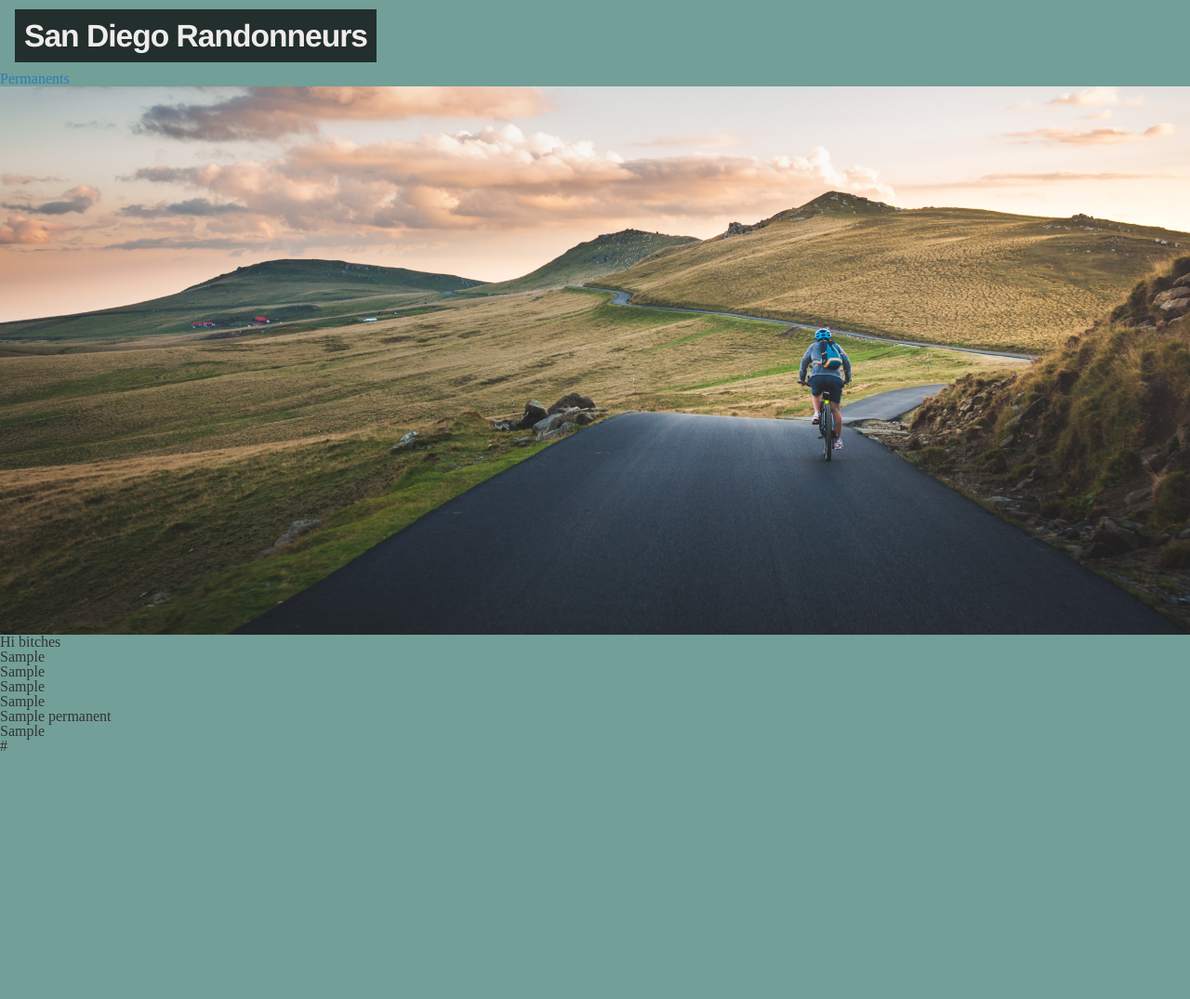
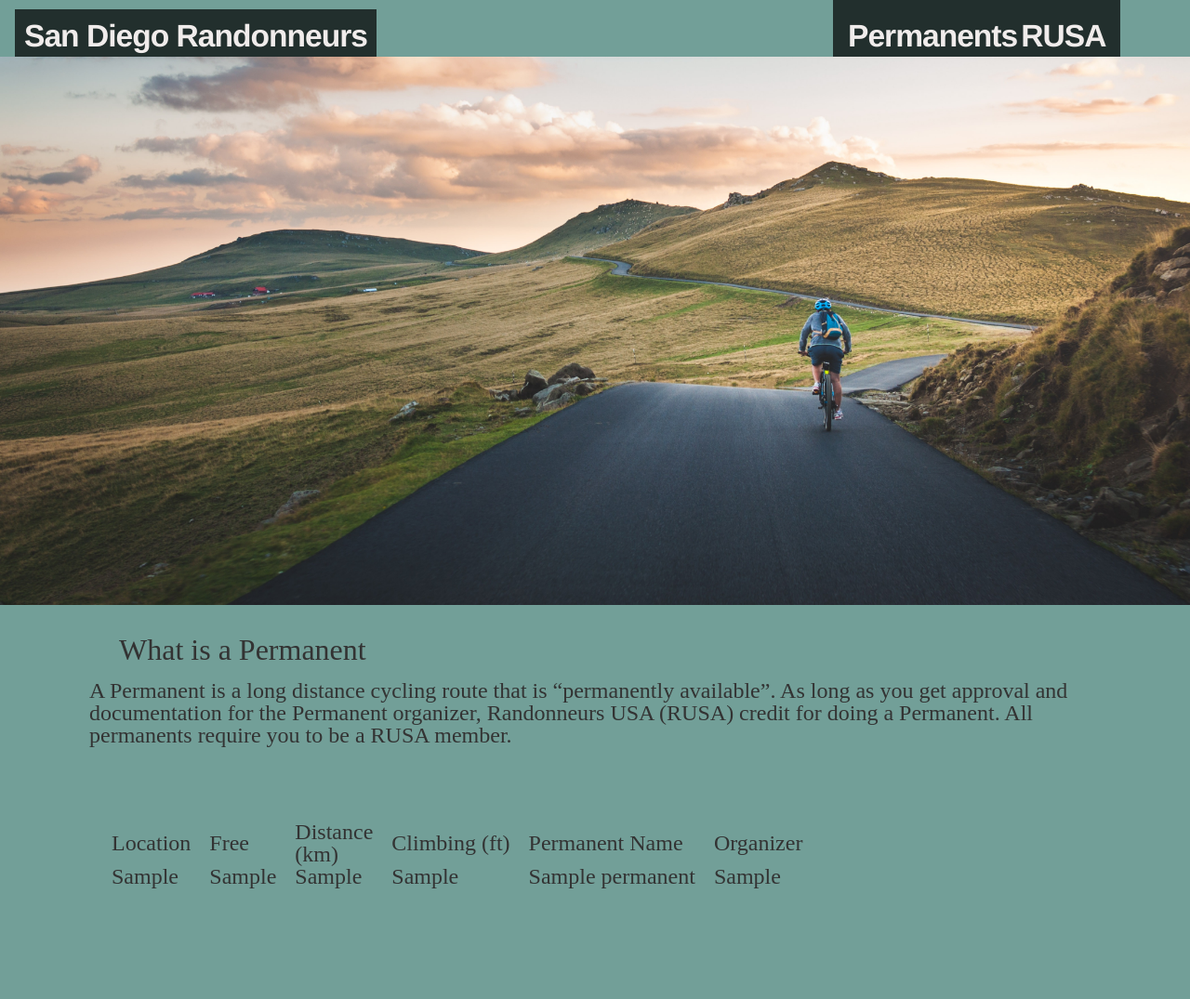
Before and after one commit to C-Powers/sdRando, a Django app: page /permanents in a window 1280 px wide. Shown: the whole page at 93% size. Before the commit the page ends 808 px from the top, so only its background shows below. Run offline with Django 3.2, Linux system fonts and the light colour scheme; tables that the repository leaves empty hold one stand-in row (values such as "Sample post"); some libraries are stand-ins or nearby versions.

Commit message:
styling changes. New pages added.

```diff
--- a/sanDiegoRandos/static/sass/style.scss
+++ b/sanDiegoRandos/static/sass/style.scss
@@ -16,8 +16,11 @@ body {
   padding: 1em 0 0 1em;
 }
 
+
+.header {
+  display: inline;
+}
 $a-tags: 'a, a:active, a:hover, a:visited';
-
 h1 {
   span {
    #{$a-tags}{
@@ -25,18 +28,70 @@ h1 {
      color: #f0eceb;
      font: bold 2.1em/45px Helvetica, Sans-Serif;
      letter-spacing: -1px;
-     background: rgb(0, 0, 0); /* fallback color */
+     background: rgb(0, 0, 0);
      background: rgba(0, 0, 0, 0.7);
      padding: 10px;
    }
  }
 }
 
+
+.header-links {
+  display: inline;
+  float:right;
+  margin-left: 70vw;
+  padding: 1em 1em 0 1em;
+  position: fixed;
+  z-index: 99;
+  background: rgb(0, 0, 0);
+  background: rgba(0, 0, 0, 0.7);
+  #{$a-tags} {
+    /*color: rgb(0, 0, 0);
+    font: bold 1.7em/45px Helvetica, Sans-Serif;
+    padding-right: 1.0em;*/
+    text-decoration: none;
+    color: #f0eceb;
+    font: bold 2.1em/45px Helvetica, Sans-Serif;
+    letter-spacing: -1px;
+  }
+}
+
+/* In home.html. Described on the main SDRANDOS webpage*/
 .desc-content {
-  font-size: 1.5em;
-  padding: 2em;
+  padding: 2em 6em 2em 6em;
+  h1 {
+    font-size: 2.0em;
+    padding-bottom: .5em;
+  }
+  p{
+    font-size: 1.5em;
+  }
   a{
     text-decoration: none;
     color: #f0eceb;
   }
 }
+
+/* permanents.html*/
+.permanent-info {
+  padding: 2em 6em 2em 6em;
+  h1{
+    font-size: 2.0em;
+    padding-bottom: .25em;
+    padding: 0 0 .5em 1em;
+  }
+  p {
+    font-size: 1.5em;
+  }
+}
+
+table {
+  margin: 2em 0 5em 5em;
+  font-size: 1.5em;
+}
+th {
+  padding-right: 20px;
+}
+td {
+  padding-right: 20px;
+}
--- a/sanDiegoRandos/static/stylesheets/style.css
+++ b/sanDiegoRandos/static/stylesheets/style.css
@@ -81,25 +81,92 @@ body {
   padding: 1em 0 0 1em;
 }
 
-/* line 23, ../sass/style.scss */
+/* line 20, ../sass/style.scss */
+.header {
+  display: inline;
+}
+
+/* line 26, ../sass/style.scss */
 h1 span a, h1 span a:active, h1 span a:hover, h1 span a:visited {
   text-decoration: none;
   color: #f0eceb;
   font: bold 2.1em/45px Helvetica, Sans-Serif;
   letter-spacing: -1px;
   background: black;
-  /* fallback color */
   background: rgba(0, 0, 0, 0.7);
   padding: 10px;
 }
 
-/* line 35, ../sass/style.scss */
+/* line 39, ../sass/style.scss */
+.header-links {
+  display: inline;
+  float: right;
+  margin-left: 70vw;
+  padding: 1em 1em 0 1em;
+  position: fixed;
+  z-index: 99;
+  background: black;
+  background: rgba(0, 0, 0, 0.7);
+}
+/* line 48, ../sass/style.scss */
+.header-links a, .header-links a:active, .header-links a:hover, .header-links a:visited {
+  /*color: rgb(0, 0, 0);
+  font: bold 1.7em/45px Helvetica, Sans-Serif;
+  padding-right: 1.0em;*/
+  text-decoration: none;
+  color: #f0eceb;
+  font: bold 2.1em/45px Helvetica, Sans-Serif;
+  letter-spacing: -1px;
+}
+
+/* In home.html. Described on the main SDRANDOS webpage*/
+/* line 60, ../sass/style.scss */
 .desc-content {
+  padding: 2em 6em 2em 6em;
+}
+/* line 62, ../sass/style.scss */
+.desc-content h1 {
+  font-size: 2.0em;
+  padding-bottom: .5em;
+}
+/* line 66, ../sass/style.scss */
+.desc-content p {
   font-size: 1.5em;
-  padding: 2em;
 }
-/* line 38, ../sass/style.scss */
+/* line 69, ../sass/style.scss */
 .desc-content a {
   text-decoration: none;
   color: #f0eceb;
 }
+
+/* permanents.html*/
+/* line 76, ../sass/style.scss */
+.permanent-info {
+  padding: 2em 6em 2em 6em;
+}
+/* line 78, ../sass/style.scss */
+.permanent-info h1 {
+  font-size: 2.0em;
+  padding-bottom: .25em;
+  padding: 0 0 .5em 1em;
+}
+/* line 83, ../sass/style.scss */
+.permanent-info p {
+  font-size: 1.5em;
+}
+
+/* line 88, ../sass/style.scss */
+table {
+  margin: 2em 0 5em 5em;
+  font-size: 1.5em;
+}
+
+/* line 92, ../sass/style.scss */
+th {
+  padding-right: 20px;
+}
+
+/* line 95, ../sass/style.scss */
+td {
+  padding-right: 20px;
+}
--- a/sanDiegoRandos/templates/sanDiegoRandos/base.html
+++ b/sanDiegoRandos/templates/sanDiegoRandos/base.html
@@ -13,9 +13,11 @@
   </head>
 <body>
   <header class="header">
+    <div class="header-links">
+      <a href="/permanents">Permanents</a>
+      <a href = "https://rusa.org/"> RUSA </a>
+    </div>
     <h1 class="banner-text"><span> <a href="/"> San Diego Randonneurs </a></span></h1>
-  </br>
-    <a href="/permanents">Permanents</a>
     <img class="header-image" src="{% static 'images/bikeBanner.jpg' %}" alt="My image"/>
   </header>
 
--- /dev/null
+++ b/sanDiegoRandos/templates/sanDiegoRandos/gather.html
@@ -0,0 +1,5 @@
+{% extends 'sanDiegoRandos/base.html' %}
+
+{% block content %}
+<h1> Currently Gathering Information. Please Wait. </h1>
+{% endblock %}
--- a/sanDiegoRandos/templates/sanDiegoRandos/permanents.html
+++ b/sanDiegoRandos/templates/sanDiegoRandos/permanents.html
@@ -1,10 +1,6 @@
 {% extends 'sanDiegoRandos/base.html' %}
 
 {% block content %}
-  <p>
-    Hi bitches
-  </p>
-
     <!--
     '''
     location = models.CharField(max_length=200)
@@ -17,16 +13,35 @@
     '''
     -->
 
+    <div class="permanent-info">
+      <h1> What is a Permanent </h1>
+      <p>
+        A Permanent is a long distance cycling route that is “permanently available”.
+        As long as you get approval and documentation for the Permanent organizer,
+        Randonneurs USA (RUSA) credit for doing a Permanent.
+        All permanents require you to be a RUSA member.
+      </p>
+    </div>
+
+
+  <table>
+    <tr>
+      <th> Location </th>
+      <th> Free </th>
+      <th> Distance </br> (km) </th>
+      <th> Climbing (ft) </th>
+      <th> Permanent Name </th>
+      <th> Organizer </th>
+    </tr>
     {% for post in posts %}
-  <p>
-    {{ post.location|linebreaks }}
-    {{ post.freeRoute|linebreaks }}
-    {{ post.distance|linebreaks }}
-    {{ post.climb|linebreaks }}
-    {{ post.permName|linebreaks }}
-    {{ post.organizer|linebreaks }}
-    {{ post.permLink|linebreaks }}
-  </p>
+      <tr>
+        <td> {{ post.location }} </td>
+        <td> {{ post.freeRoute }} </td>
+        <td> {{ post.distance }} </td>
+        <td> {{ post.climb }} </td>
+        <td> {{ post.permName }} </td>
+        <td> {{ post.organizer }} </td>
+      </tr>
   {% endfor %}
-
+</table>
 {% endblock %}
--- a/sanDiegoRandos/urls.py
+++ b/sanDiegoRandos/urls.py
@@ -4,6 +4,6 @@ from . import views
 urlpatterns = [
     url(r'^$', views.home, name='home'),
     url(r'permanents$', views.returnPermanents, name="returnPermanents"),
-    url(r'gatherpermanents$', views.gatherPermanents, name="gatherPermanents"),
+    url(r'gather$', views.gatherPermanents, name="gatherPermanents"),
 
 ]
--- a/sanDiegoRandos/views.py
+++ b/sanDiegoRandos/views.py
@@ -5,6 +5,10 @@ from .permScrape import getPerms, scrapeSite
 
 def home(request):
     return render(request, 'sanDiegoRandos/home.html', {})
+
+def returnPermanents(request):
+    posts = Permanents.objects.all()
+    return render(request, 'sanDiegoRandos/permanents.html',{'posts':posts})
 
 def gatherPermanents(request):
     '''
@@ -31,9 +35,9 @@ def gatherPermanents(request):
         permLink = "https://rusa.org/cgi-bin/permsearch_PF.pl")
 
     #need to remove duplicate rows in sqlite db
-
-    return redirect('sanDiegoRandos/permanents.html')
-
-def returnPermanents(request):
-    posts = Permanents.objects.all()
-    return render(request, 'sanDiegoRandos/permanents.html',{'posts':posts})
+    '''
+    for row in Permanents.objects.all():
+        if Permanents.objects.filter(permName=row.permName).count() > 1:
+            row.delete
+            '''
+    return render(request, 'sanDiegoRandos/gather.html', {})
```
Also changed, not shown: sanDiegoRandos/templates/sanDiegoRandos/home.html (+7 -6 lines). Lines whose indentation alone changed are shown as unchanged.
